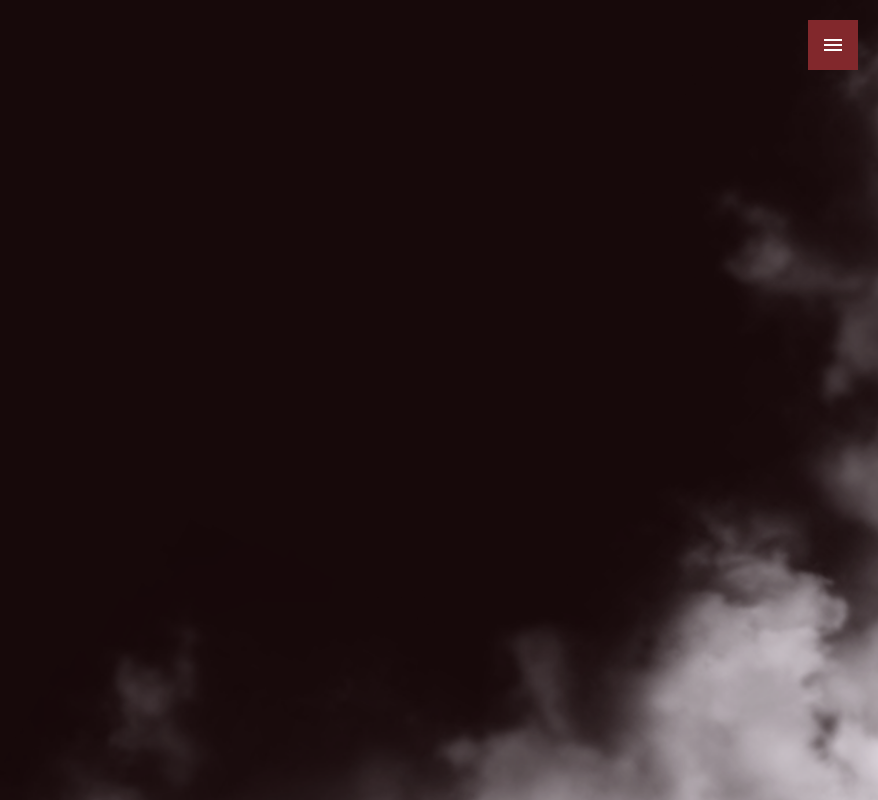
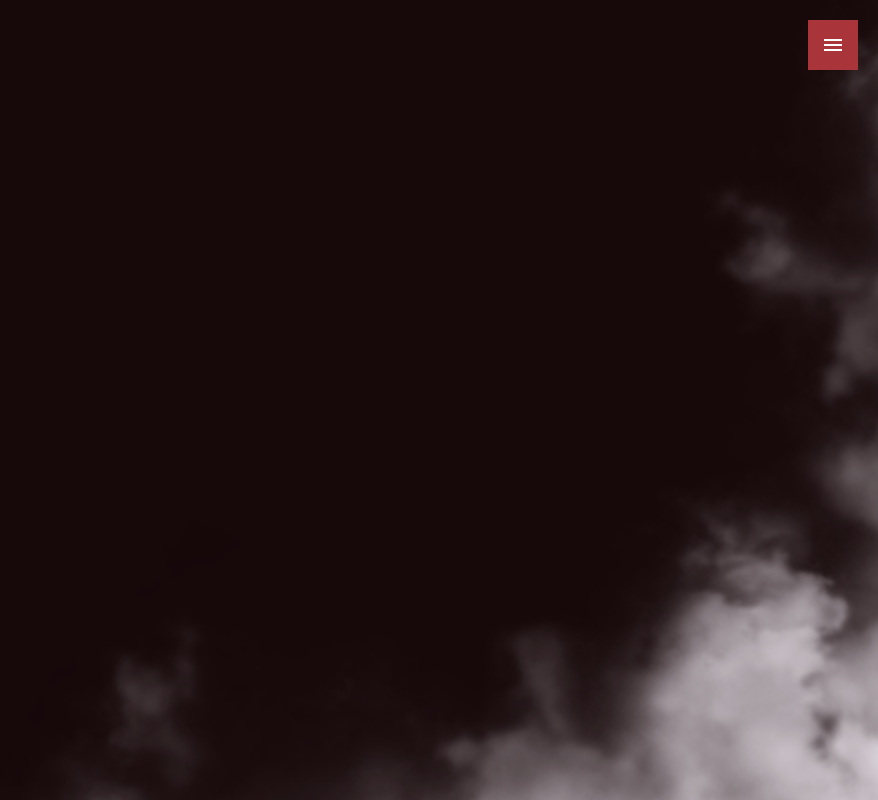
Before and after one commit to Yordinosaure/portfolio, an Angular app: page / in a window 1280 px wide. In both pictures the pointer is over the element "menu". Shown: the top 800 px of the page, without its empty margins (402-1280 px from the left). Built offline with nearby package versions, Linux system fonts and the light colour scheme.

Commit message:
change bg-color hover menu

```diff
--- a/src/app/components/shared/header/header.component.scss
+++ b/src/app/components/shared/header/header.component.scss
@@ -54,6 +54,9 @@
         &:hover::before, &.menu-item-active::before{
             height: 75%;
         }
+        &:hover::before{
+            background-color: lighten($lightRed, 10);
+        }
     }
 }
 .menu-close-wrapper {
@@ -71,4 +74,7 @@
     align-items: center;
     width: 50px;
     height: 50px;
+    &:hover {
+        background-color: lighten($lightRed, 10);
+    }
 }
```
